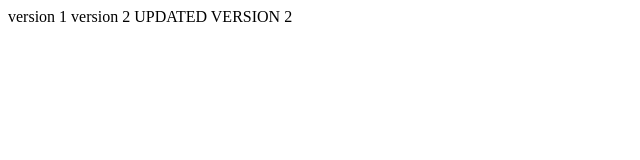
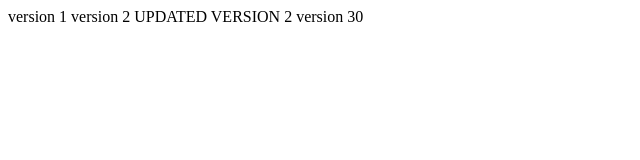
Before and after one commit to Janice25dsouza/gitt, a plain HTML site: page index.html in a window 1280 px wide. Shown: the full height of the page, 0-640 px from the left. Drawn offline with Linux system fonts and the light colour scheme.

Commit message:
version 30

```diff
--- a/index.html
+++ b/index.html
@@ -9,5 +9,7 @@
     version 1
     version 2
     UPDATED VERSION 2
+
+    version 30
 </body>
 </html>
```
Also changed, not shown: index2.html (+2 -0 lines).
